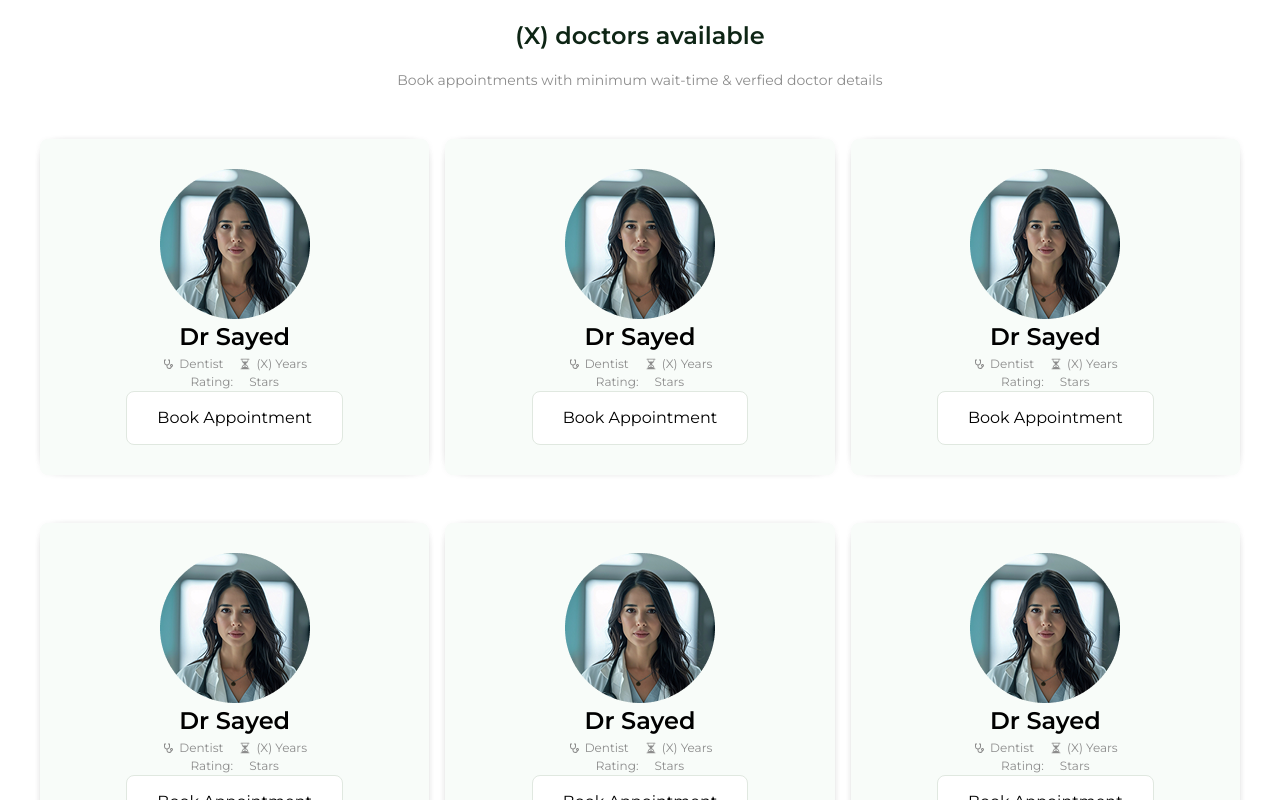
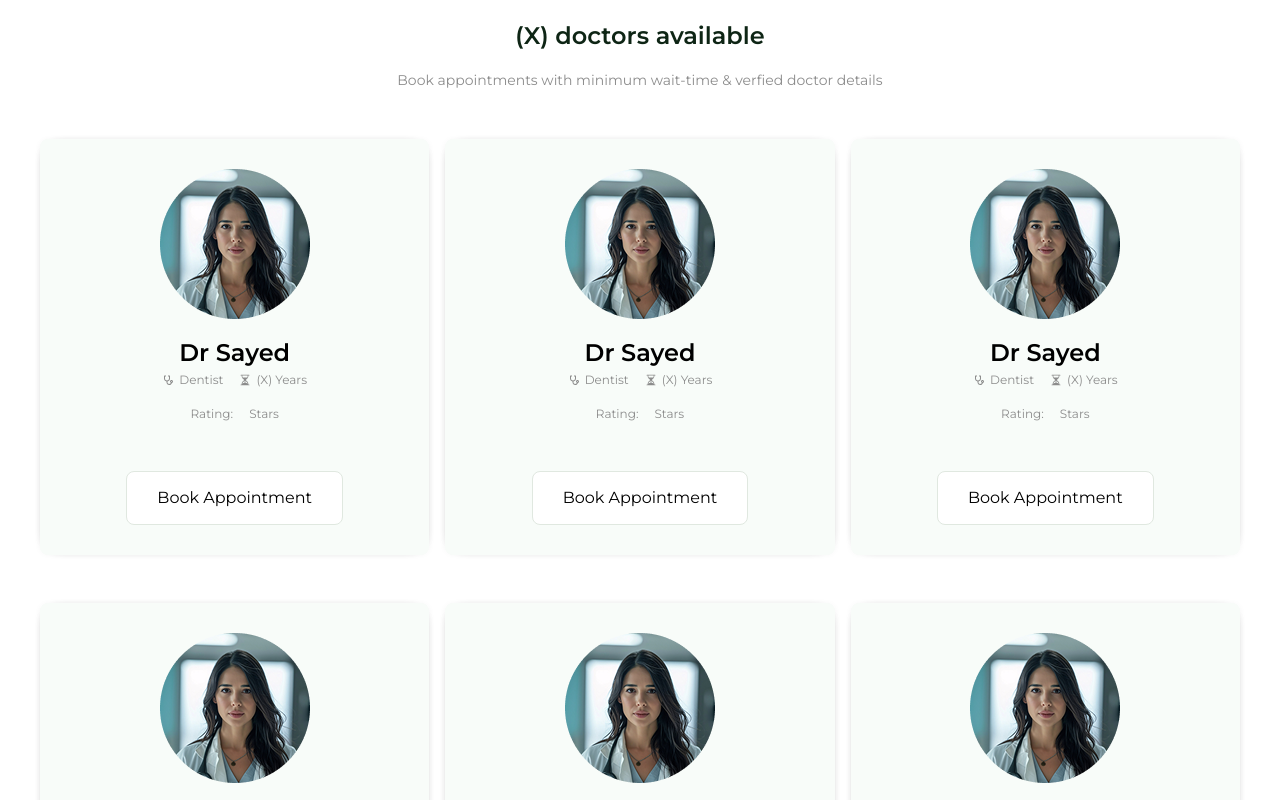
Before and after one commit to Abdalrahman-gits/careMate, a React (Vite) app: page /doctors in a window 1280 px wide. Shown: the part 820-1620 px from the top of the page. Built offline with nearby package versions, Linux system fonts and the light colour scheme.

Commit message:
small change in doctor card gaps

```diff
--- a/src/ui/AvailableDoctorCard.jsx
+++ b/src/ui/AvailableDoctorCard.jsx
@@ -9,7 +9,7 @@ const StyledDoctorCard = styled.div`
   flex-direction: column;
   align-items: center;
   justify-content: center;
-  gap: var(--section-row-gap);
+  gap: var(--section-lg-gap);
 
   box-shadow: 5px 4px 10px -12px var(--color-muted),
     -5px -4px 10px -12px var(--color-muted),
@@ -27,7 +27,7 @@ const DoctorInfo = styled.div`
   align-items: center;
   justify-content: center;
   text-align: center;
-  gap: var(--section-col-gap);
+  gap: var(--section-sm-gap);
 
   & h2 {
     font-weight: 600;
```
